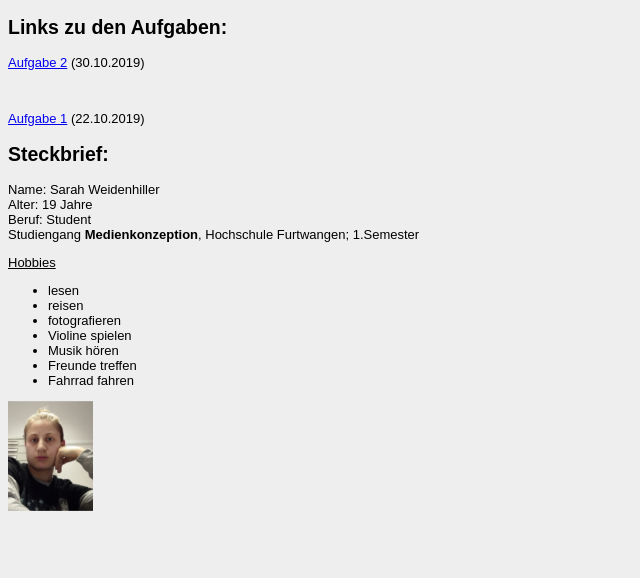
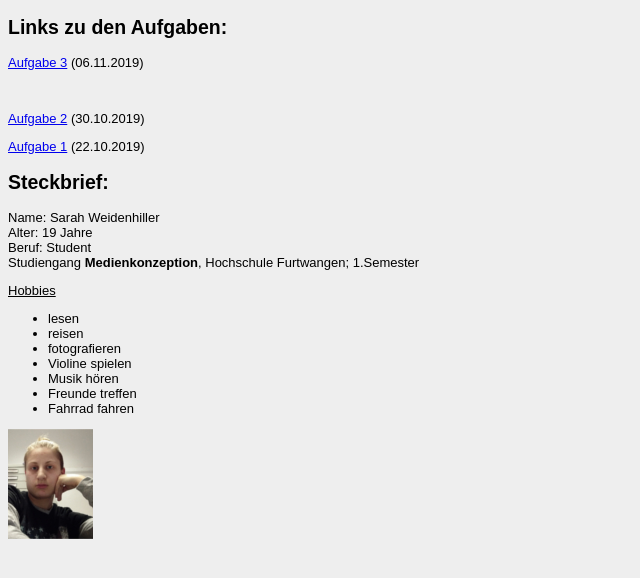
Before and after one commit to s-wdh/s-wdh.github.io, a plain HTML site: page steckbrief.htm in a window 1280 px wide. Shown: the whole page, without its empty margins (0-640 px from the left). Drawn offline with Linux system fonts and the light colour scheme.

Commit message:
another commit

```diff
--- a/steckbrief.htm
+++ b/steckbrief.htm
@@ -17,9 +17,10 @@ body {
 
 	<section>
 		<h1>Links zu den Aufgaben:</h1>
-		<p><a href="Aufgabe_2/Website.html">Aufgabe 2</a>  (30.10.2019)</p>
+		<p><a href="Aufgabe_3/Aufgabe_3.html">Aufgabe 3</a>  (06.11.2019)</p>
 		<!--aktuelle Aufgabe-->
 		<br>
+		<p><a href="Aufgabe_2/Website.html">Aufgabe 2</a>  (30.10.2019)</p>
 		<p><a href="Aufgabe_1/Website.html">Aufgabe 1</a>  (22.10.2019)</p>
 	</section>
 <!-- Hier die Links zu den gelösten Aufgaben einstellen, aktuelle oben, alte stehen lassen! Format: Aufgabenbezeichnung, Datum -->
```
